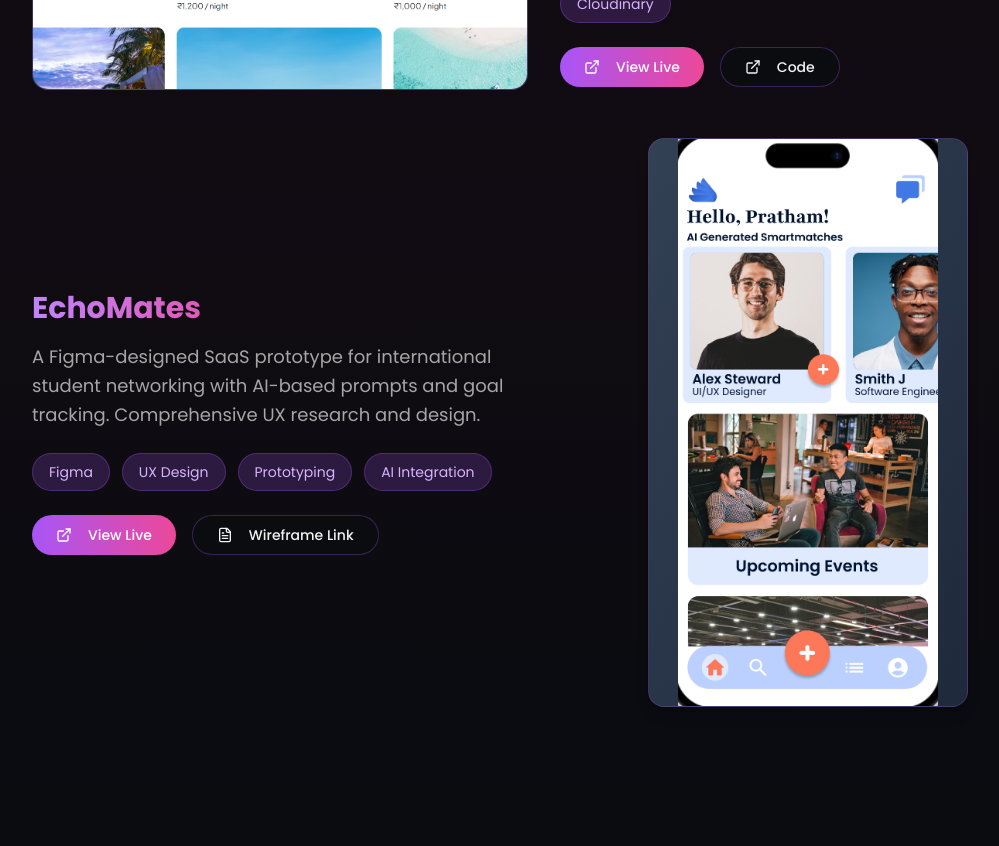
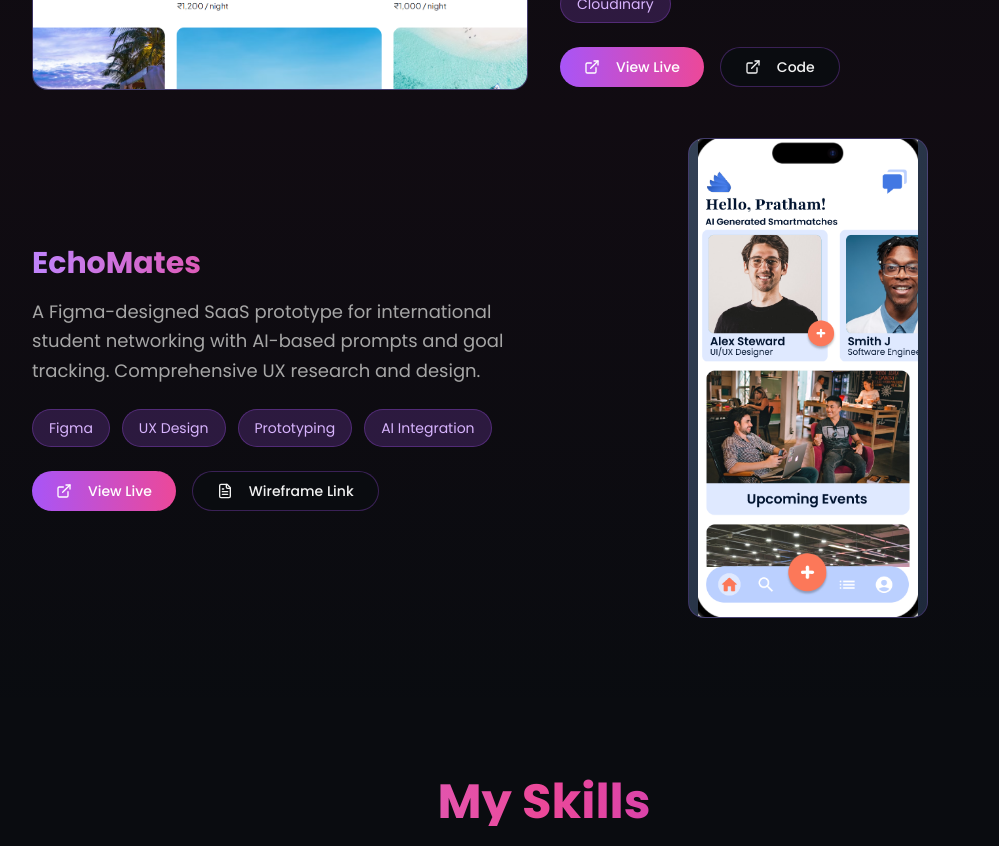
Before and after one commit to SumerThakur1771/sumer-thakur-portfolio, a React (Vite) app: page / in a window 1280 px wide. Shown: the part 1840-2686 px from the top of the page, without its empty margins (96-1095 px from the left). Built offline with nearby package versions, Linux system fonts and the light colour scheme.

Commit message:
fixing echomates box

```diff
--- a/src/components/Projects.tsx
+++ b/src/components/Projects.tsx
@@ -168,24 +168,24 @@ const Projects = () => {
             >
               {/* Project Image */}
               <div className="w-full lg:w-1/2">
-                <div className="relative group flex justify-center items-center">
-                  {project.type === 'mobile' ? (
-                    <div className="aspect-[9/16] w-full max-w-xs bg-gradient-to-br from-slate-700 to-slate-800 rounded-2xl overflow-hidden border border-purple-500/20 shadow-lg">
-                      <img
-                        src={project.image}
-                        alt={project.title}
-                        className="w-full h-full object-contain group-hover:scale-105 transition-transform duration-500"
-                      />
-                    </div>
-                  ) : (
-                    <div className="w-full h-[22rem] bg-gradient-to-br from-slate-700 to-slate-800 rounded-2xl overflow-hidden border border-purple-500/20">
-                      <img
-                        src={project.image}
-                        alt={project.title}
-                        className="w-full h-full object-cover group-hover:scale-110 transition-transform duration-500"
-                      />
-                    </div>
-                  )}
+                <div className="relative group">
+                  <div
+                    className={`${
+                      project.type === 'mobile'
+                        ? 'aspect-[9/18] max-h-[30rem] max-w-xs'
+                        : 'h-[22rem] w-full'
+                    } bg-gradient-to-br from-slate-700 to-slate-800 rounded-2xl overflow-hidden border border-purple-500/20 mx-auto`}
+                  >
+                    <img
+                      src={project.image}
+                      alt={project.title}
+                      className={`w-full h-full ${
+                        project.type === 'mobile' ? 'object-contain' : 'object-cover'
+                      } group-hover:scale-110 transition-transform duration-500`}
+                    />
+                  </div>
+
+                  {/* Hover Overlay */}
                   <div className="absolute inset-0 bg-gradient-to-t from-purple-500/20 to-transparent rounded-2xl opacity-0 group-hover:opacity-100 transition-opacity duration-300"></div>
                 </div>
               </div>
```
